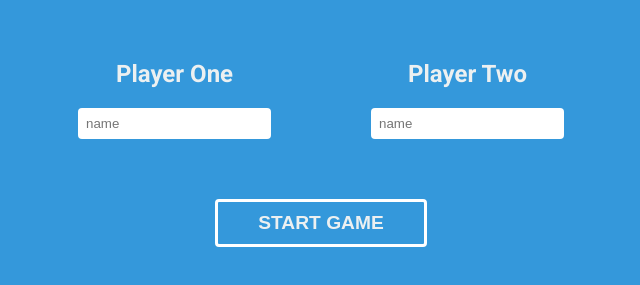
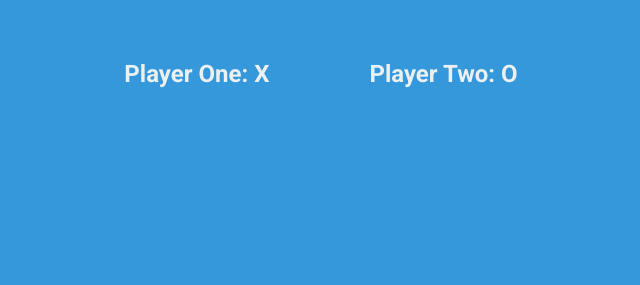
Before and after one commit to Jaylonnet/tic-tac-toe, a plain HTML site: page index.html in a window 1280 px wide. Both pictures are taken after a click on the button "START GAME". Shown: the part 121-406 px from the top of the page, without its empty margins (319-959 px from the left). Drawn offline with Linux system fonts and the light colour scheme.

Commit message:
add functions to remove pre-game btn and input

```diff
--- a/index.html
+++ b/index.html
@@ -14,11 +14,11 @@
     <h1>Tic-Tac-Toe</h1>
     <div id="players">
         <div id="playerOne">
-            <h2>Player One</h2>
+            <h2>Player One: X</h2>
             <input type="text" placeholder="name">
         </div>
         <div id="playerTwo">
-            <h2>Player Two</h2>
+            <h2>Player Two: O</h2>
             <input type="text" placeholder="name">
         </div>
     </div>
--- a/script.js
+++ b/script.js
@@ -5,15 +5,33 @@ const gameBoard = (function() {
 })();
 
 const Player = (name, choice) => {
-    const getName = () => { return name };
-    const getChoice = () => { return choice }
+    const getName = () => name;
+    const getChoice = () => choice;
     return {getName, getChoice}
 }
 
 const gameFlow = (function() {
+    const playerOne = Player('name', 'O');
+    const playerTwo = Player('name', 'X')
     const initGame = () => {
+        playerOne.name = document.querySelector('#playerOne input').value
+        playerTwo.name = document.querySelector('#playerTwo input').value
+        hidePreGameOps()
     };
+    const hidePreGameOps = () => {
+        const playerInput = document.querySelectorAll('#players input');
+        playerInput.forEach((input) => {
+            input.style.display = 'none';
+        });
+        const startGame = document.querySelector('#startGame');
+        startGame.style.display = 'none';
+    }
+
+
     return {
         initGame,
     }
 })();
+
+const startGame = document.querySelector('#startGame')
+startGame.addEventListener('click', gameFlow.initGame)
--- a/style.css
+++ b/style.css
@@ -12,7 +12,7 @@ body {
     background: #3498db;
     color: #ecf0f1;
     font-family: 'Roboto';
-    animation: fadeInAnimation ease 0.5s;
+    animation: fadeInAnimation ease 0.07s;
     animation-iteration-count: 1;
     animation-fill-mode: forwards;
 }
```
